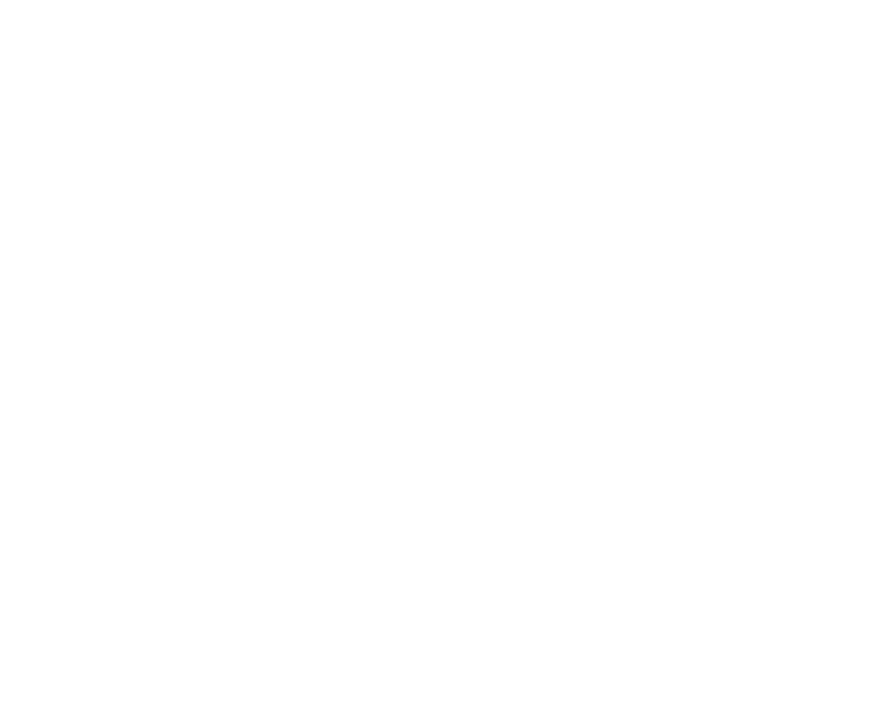
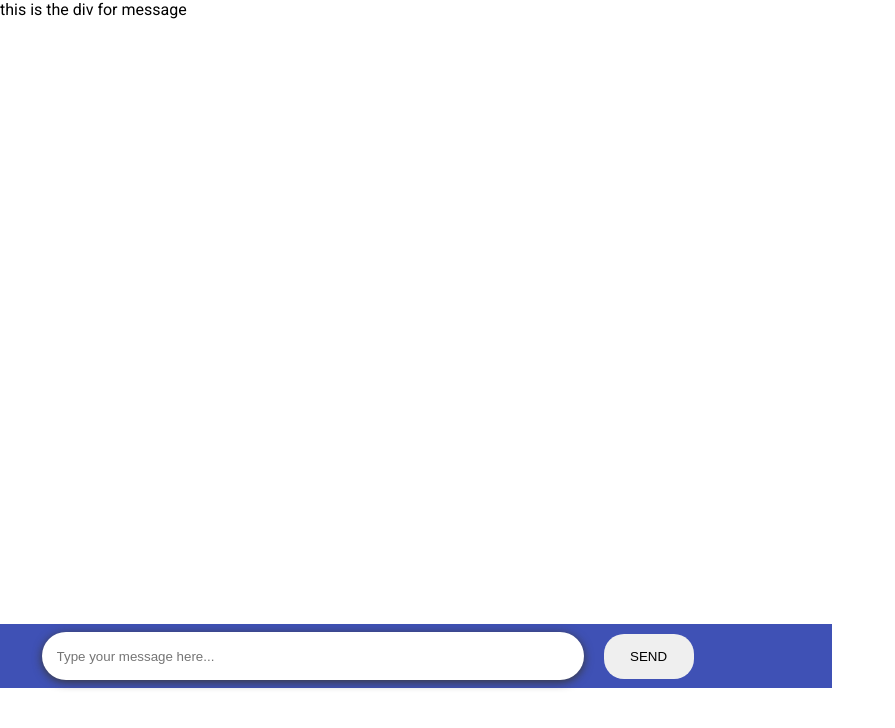
Before and after one commit to Arun6153/YoBro---MessagingAppFrontEnd, an Angular app: page /chatspace in a window 1280 px wide. Before the commit this address led to /. Shown: the top 728 px of the page, without its empty margins (0-895 px from the left). Built offline with nearby package versions, Linux system fonts and the light colour scheme.

Commit message:
dynamic at ChatSpace

```diff
--- a/src/app/app-routing.module.ts
+++ b/src/app/app-routing.module.ts
@@ -3,6 +3,7 @@ import { Routes, RouterModule } from '@angular/router';
 import { LoginComponent } from './login/login.component';
 import { SignupComponent } from './signup/signup.component';
 import { HomeComponent } from './home/home.component';
+import { ChatspaceComponent } from './chatspace/chatspace.component';
 
 const routes: Routes = [
   {
@@ -17,6 +18,10 @@ const routes: Routes = [
     path:'home',
     component:HomeComponent
   },
+  {
+    path:'chatspace',
+    component:ChatspaceComponent
+  },
 ];
 
 @NgModule({
--- a/src/app/app.module.ts
+++ b/src/app/app.module.ts
@@ -9,6 +9,7 @@ import { LoginComponent } from './login/login.component';
 import { SignupComponent } from './signup/signup.component';
 import { HomeComponent } from './home/home.component';
 import { RouterModule } from '@angular/router';
+import { ChatspaceComponent } from './chatspace/chatspace.component';
 
 import { AppRoutingModule } from './app-routing.module';
 import { AppComponent } from './app.component';
@@ -29,6 +30,8 @@ import {MatDividerModule} from '@angular/material/divider';
     LoginComponent,
     SignupComponent,
     HomeComponent,
+    ChatspaceComponent,
+
   ],
   imports: [
     RouterModule,
--- /dev/null
+++ b/src/app/chatspace/chatspace.component.css
@@ -0,0 +1,48 @@
+.parent-div-of-space {
+  height: 86vh;
+  width: 65vw;
+}
+
+.div-for-message {
+  position: relative;
+  height: 80vh;
+  width: 100%;
+}
+
+.div-for-typing {
+  position: absolute;
+  width: 100%;
+  height: 8vh;
+  top: 78vh;
+  z-index: 1000;
+  background-color: #3f51b5;
+}
+
+.div-message-input{
+    position: relative;
+    justify-content: space-between;
+    padding: 7px 0px;
+    margin:1px 5%;
+}
+.div-message-input input{
+    width: 40vw;
+    height: 6vh;
+    border:none;
+    border-radius:25px;
+    padding: 0px 15px;
+    outline: none;
+    box-shadow: 0px 2px 10px #383838;
+}
+.btn-send{
+    margin-left:20px ;
+    height:45px;
+    width: 90px;
+    text-align: center;
+    border:none;
+    border-radius: 20px;
+    transition: 0.2s;
+}
+.btn-send:hover{
+    box-shadow: 0px 2px 10px #383838;
+    transform: scale(1.1);
+}
--- /dev/null
+++ b/src/app/chatspace/chatspace.component.html
@@ -0,0 +1,11 @@
+<div class="parent-div-of-space">
+<div class="div-for-message">
+this is the div for message
+<div>
+<div class="div-for-typing">
+    <div class="div-message-input">
+        <input type="text" placeholder="Type your message here..." name="message">
+        <button class="btn-send" >SEND</button>
+    <div>
+</div>
+</div>
--- /dev/null
+++ b/src/app/chatspace/chatspace.component.ts
@@ -0,0 +1,29 @@
+import { Component } from '@angular/core';
+
+@Component({
+  selector: 'user-chat-space',
+  templateUrl: './chatspace.component.html',
+  styleUrls: ['./chatspace.component.css']
+})
+
+export class ChatspaceComponent {
+  bind_id: number;
+
+  constructor() { }
+
+  setID(data: number) {
+    this.bind_id = data;
+    console.log(this.bind_id);
+  }
+}
+
+export class TransferOnly {
+
+  objTOnly: ChatspaceComponent;
+  constructor() { }
+
+  setID(id: number): void {
+    this.objTOnly = new ChatspaceComponent();
+    this.objTOnly.setID(id);
+  }
+}
--- a/src/app/components/auth.ts
+++ b/src/app/components/auth.ts
@@ -7,15 +7,12 @@ export class Authenticate {
     load_data(): void {
         this.data = localStorage.getItem("logged_user");
         this.data = JSON.parse(this.data);
-        //this.data = this.data[0];
-        console.log(this.data);
     }
     set_data(): void {
         this.load_data();
         this.email = this.data.email;
         this.id = this.data.id;
         this.name = this.data.name;
-        console.log("id : "+this.id);
     }
     check_user(): boolean {
         this.load_data();
--- a/src/app/home/home.component.css
+++ b/src/app/home/home.component.css
@@ -24,3 +24,8 @@
 .form{
     padding: 20px;
 }
+.name-title:hover{
+    background-color: #3f51b5;
+    color:white;
+    text-transform: capitalize;
+}
--- a/src/app/home/home.component.html
+++ b/src/app/home/home.component.html
@@ -13,8 +13,9 @@
     </div>
     <div>
             <mat-list role="list">
+            <mat-divider></mat-divider>
             <div *ngFor="let user of users_data">
-                <mat-list-item role="listitem">{{user.name}}</mat-list-item>
+                <mat-list-item class="name-title" (click)="TransferID(user)"  role="listitem">{{user.name}}</mat-list-item>
                 <mat-divider></mat-divider>
             </div>
             </mat-list>
@@ -23,8 +24,11 @@
 
   <mat-drawer-content class="side-right">
     <mat-toolbar color="primary">
-        <span>Channel @UdtaPunjab</span>
+        <span>{{buddy_name}}</span>
     </mat-toolbar>
+
+    <user-chat-space></user-chat-space>
+
   </mat-drawer-content>
 
 </mat-drawer-container>
--- a/src/app/home/home.component.ts
+++ b/src/app/home/home.component.ts
@@ -1,6 +1,7 @@
 import { Component } from '@angular/core';
 import { HomeService } from './home.service';
 import { Authenticate } from '../components/auth';
+import { TransferOnly } from '../chatspace/chatspace.component';
 
 @Component({
   selector: 'app-home',
@@ -11,12 +12,17 @@ import { Authenticate } from '../components/auth';
 export class HomeComponent {
 
   Auth: Authenticate;
+  space: TransferOnly;
+
+  buddy_name: string;
+
   public users_data: any;
 
   constructor(private homeService: HomeService) {
     this.Auth = new Authenticate();
-    if(!this.Auth.check_user()) window.location.replace('http://127.0.0.1:4200/')
+    if (!this.Auth.check_user()) window.location.replace('http://127.0.0.1:4200/')
     this.fetch_users();
+    this.buddy_name = "Welcome to Yo!Bro";
   }
 
   fetch_users(): void {
@@ -24,15 +30,17 @@ export class HomeComponent {
     this.Auth = new Authenticate();
     this.Auth.set_data();
 
-    console.log(":in auth" + " " + this.Auth.user_id());
     this.homeService.updateHome(this.Auth.user_id()).subscribe(
       res => {
-        console.log(res);
         this.users_data = res.data;
-        console.log(this.users_data);
       },
       error => console.log(error)
     );
   }
 
+  TransferID(data) {
+    this.buddy_name = data.name;
+    this.space = new TransferOnly();
+    this.space.setID(data.id);
+  }
 }
```
Also changed, not shown: 1 other file (tests, documents, lock files or other folders).
